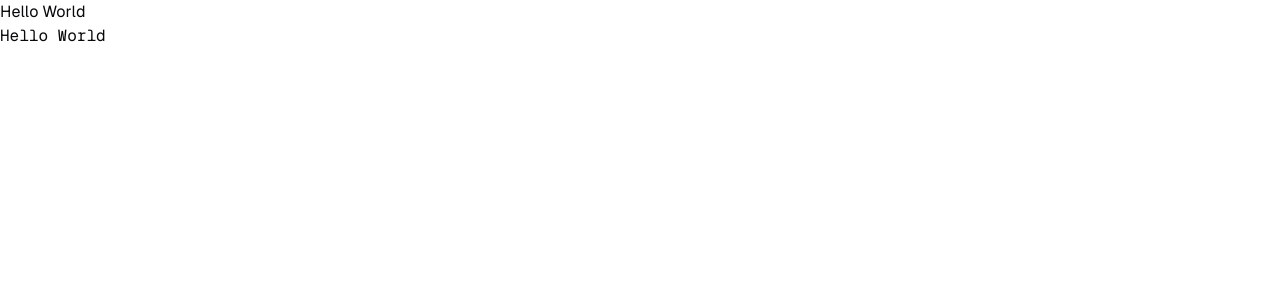
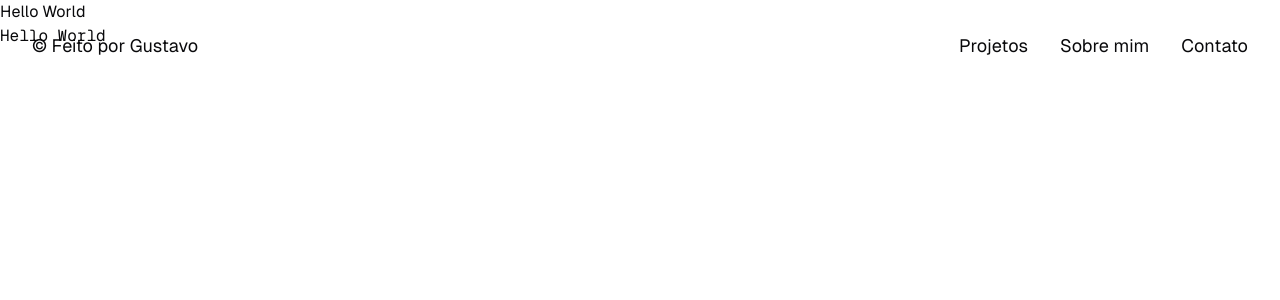
Before and after one commit to GustavoeDev/gustavodev-portfolio, a Next.js app: page / in a window 1280 px wide. Shown: the top 300 px of the page. Built offline with nearby package versions, Linux system fonts and the light colour scheme.

Commit message:
feat: add Header component with navigation links and animation effects

```diff
--- a/src/app/layout.tsx
+++ b/src/app/layout.tsx
@@ -4,6 +4,7 @@ import localFont from "next/font/local";
 
 import "../styles/globals.css";
 import { cn } from "@/lib/utils";
+import Header from "@/components/shared/header";
 
 const geistSans = localFont({
   src: "../fonts/GeistVF.woff",
@@ -31,11 +32,12 @@ export default function RootLayout({
     <html lang="pt-BR">
       <body
         className={cn(
-          "bg-background font-sans antialiased",
+          "bg-background font-sans antialiased relative",
           geistSans.variable,
           geistMono.variable
         )}
       >
+        <Header />
         {children}
       </body>
     </html>
--- /dev/null
+++ b/src/components/shared/header.tsx
@@ -0,0 +1,25 @@
+"use client";
+
+import Link from "next/link";
+import AnimationHover from "./animation-hover";
+
+export default function Header() {
+  return (
+    <header className="w-full p-8 flex items-center justify-between text-lg absolute">
+      <AnimationHover as={Link} href="/">
+        © Feito por Gustavo
+      </AnimationHover>
+      <nav className="flex items-center gap-8">
+        <AnimationHover as={Link} href="/projects" className="link-with-hover">
+          Projetos
+        </AnimationHover>
+        <AnimationHover as={Link} href="/about" className="link-with-hover">
+          Sobre mim
+        </AnimationHover>
+        <AnimationHover as={Link} href="/contact" className="link-with-hover">
+          Contato
+        </AnimationHover>
+      </nav>
+    </header>
+  );
+}
```
